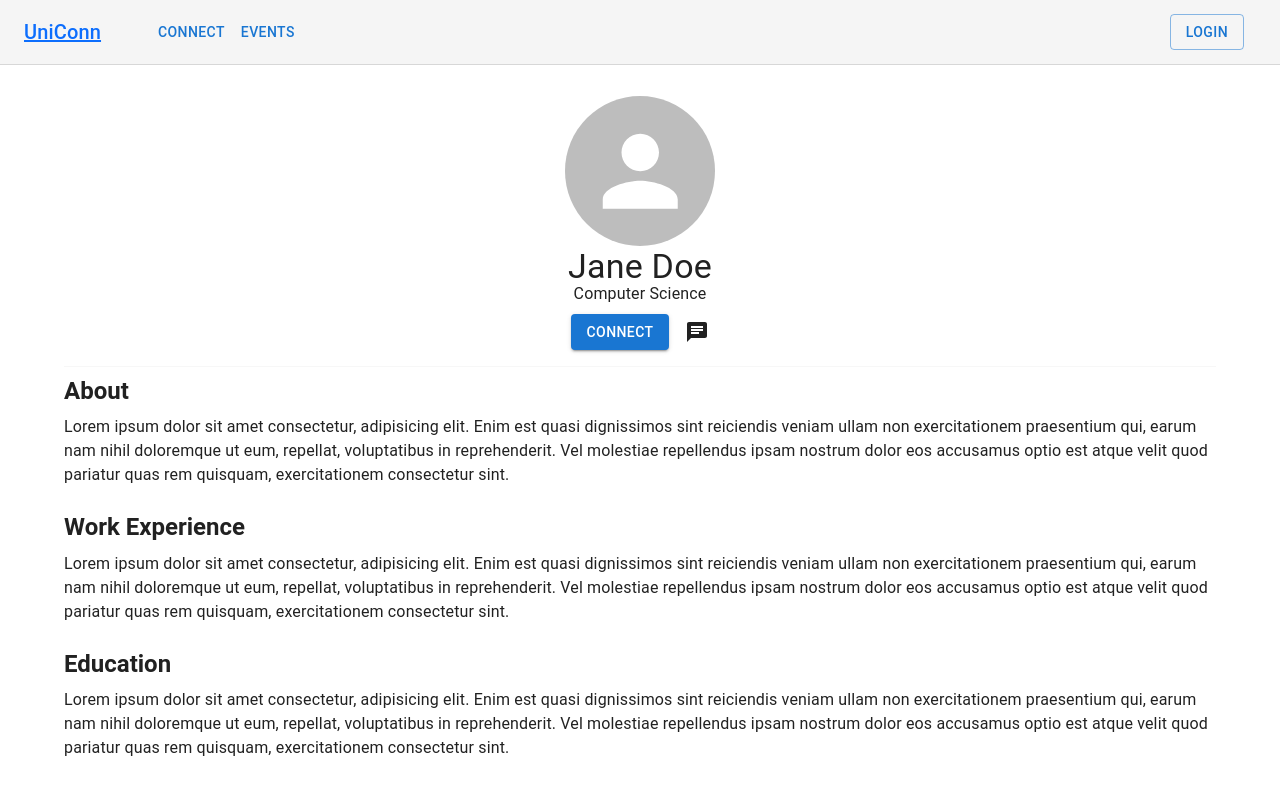
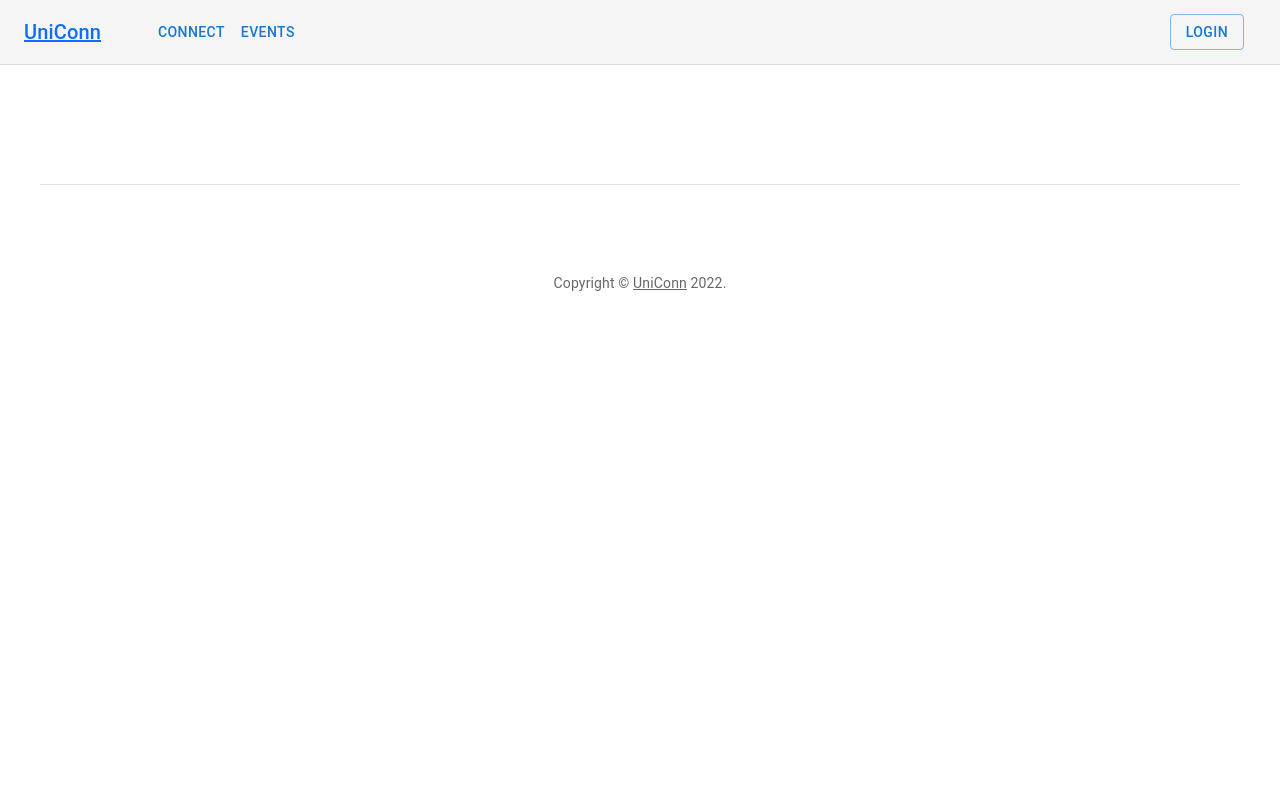
Before and after one commit to Jason10897/UniConn, a React (Create React App) app: page /profile in a window 1280 px wide. Shown: the top 788 px of the page. Built offline with nearby package versions, Linux system fonts and the light colour scheme.

Commit message:
Add id to router

```diff
--- a/src/Router.js
+++ b/src/Router.js
@@ -11,7 +11,7 @@ export default function MyRouter(){
        <Router>
         <HomePage path="/" />
         <Alumnisearch path="/search" />
-        <UserProfile path="/profile" />
+        <UserProfile path="/profile/:id" />
         <RoadMap path="/roadmap"/>
         <Chatbox path="/chatbox"/>
       </Router>
```
